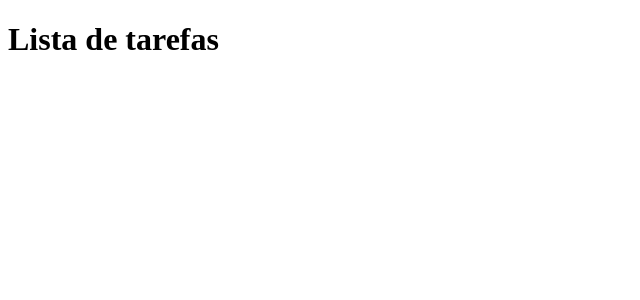
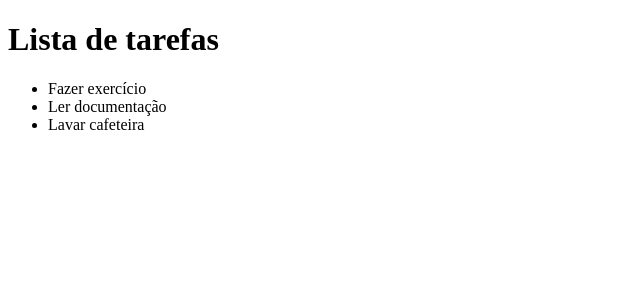
Before and after one commit to fernandoortolan/lista-de-tarefas-react, a React (Vite) app: page / in a window 1280 px wide. Shown: the top 300 px of the page, without its empty margins (0-640 px from the left). Built offline with nearby package versions, Linux system fonts and the light colour scheme.

Commit message:
feat: adiciona uma iteração de lista

```diff
--- a/src/App.jsx
+++ b/src/App.jsx
@@ -7,8 +7,19 @@ function Header({ title }) {
 }
 
 function App() {
+  const tarefas = [
+    'Fazer exercício',
+    'Ler documentação',
+    'Lavar cafeteira',
+  ];
+
+  const itensDaLista = tarefas.map(tarefa => <li>{tarefa}</li>);
+
   return (
-    <Header title={"Lista de tarefas"} />
+    <>
+      <Header title={"Lista de tarefas"} />
+      <ul>{itensDaLista}</ul>
+    </>
   );
 }
 
```
